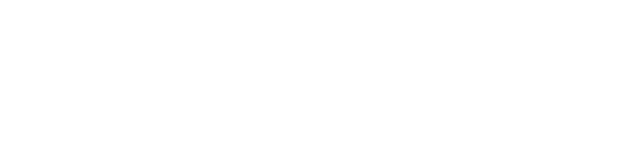
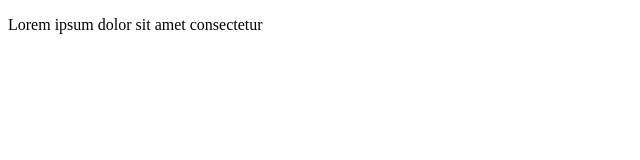
Before and after one commit to samuelseenen/samuel, a plain HTML site: page index.html in a window 1280 px wide. Shown: the whole page, without its empty margins (0-640 px from the left). Drawn offline with Linux system fonts and the light colour scheme.

Commit message:
Agregado DIV contenedor

```diff
--- a/index.html
+++ b/index.html
@@ -7,6 +7,12 @@
     <title>Git Vscode</title>
 </head>
 <body>
-
+    <!--DIV CONTENEDOR 1-->
+    <div class="container">
+            <div class="row">
+                <p>Lorem ipsum dolor sit amet consectetur</p>
+            </div>
+    </div>
+</body>
 </body>
 </html>
```
